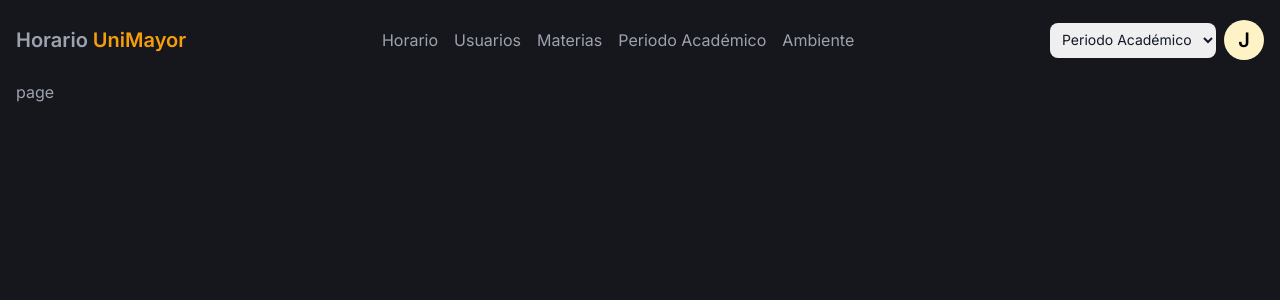
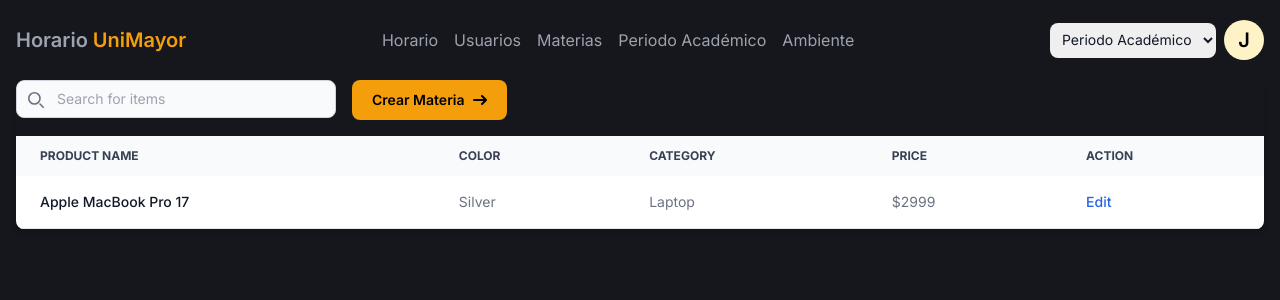
Before and after one commit to igrisdev/horario_unimayor, a Next.js app: page /dashboard/subject in a window 1280 px wide. Shown: the top 300 px of the page. Built offline with nearby package versions, Linux system fonts and the light colour scheme.

Commit message:
create table from subject

```diff
--- /dev/null
+++ b/src/app/(vista)/dashboard/subject/create/page.jsx
@@ -0,0 +1,5 @@
+export default function SubjectCreate() {
+  return (
+    <div>page</div>
+  )
+}
--- a/src/app/(vista)/dashboard/subject/page.jsx
+++ b/src/app/(vista)/dashboard/subject/page.jsx
@@ -1,3 +1,9 @@
+import { TableSubject } from '@/components/dashboard/subject/TableSubject'
+
 export default function Subject() {
-  return <div>page</div>
+  return (
+    <main>
+      <TableSubject />
+    </main>
+  )
 }
--- /dev/null
+++ b/src/components/dashboard/subject/TableSubject.jsx
@@ -0,0 +1,132 @@
+import Link from 'next/link'
+
+export const TableSubject = () => {
+  return (
+    <section class='relative overflow-x-auto shadow-md sm:rounded-lg'>
+      <div class='flex gap-x-4 pb-4'>
+        <div class='relative'>
+          <div class='absolute inset-y-0 rtl:inset-r-0 start-0 flex items-center ps-3 pointer-events-none'>
+            <svg
+              class='w-4 h-4 text-gray-500'
+              aria-hidden='true'
+              xmlns='http://www.w3.org/2000/svg'
+              fill='none'
+              viewBox='0 0 20 20'
+            >
+              <path
+                stroke='currentColor'
+                stroke-linecap='round'
+                stroke-linejoin='round'
+                stroke-width='2'
+                d='m19 19-4-4m0-7A7 7 0 1 1 1 8a7 7 0 0 1 14 0Z'
+              />
+            </svg>
+          </div>
+          <input
+            type='text'
+            id='table-search'
+            class='block p-2 ps-10 text-sm text-gray-900 border border-gray-300 rounded-lg w-80 bg-gray-50 outline-none'
+            placeholder='Search for items'
+          />
+        </div>
+
+        <Link
+          href='/dashboard/subject/create'
+          class='text-black font-semibold rounded-lg text-sm px-5 py-2.5 text-center inline-flex items-center bg-amber-500 transition-colors hover:bg-amber-200'
+        >
+          Crear Materia
+          <svg
+            class='rtl:rotate-180 w-3.5 h-3.5 ms-2'
+            aria-hidden='true'
+            xmlns='http://www.w3.org/2000/svg'
+            fill='none'
+            viewBox='0 0 14 10'
+          >
+            <path
+              stroke='currentColor'
+              stroke-linecap='round'
+              stroke-linejoin='round'
+              stroke-width='2'
+              d='M1 5h12m0 0L9 1m4 4L9 9'
+            />
+          </svg>
+        </Link>
+      </div>
+      <table class='w-full text-sm text-left rtl:text-right text-gray-500'>
+        <thead class='text-xs text-gray-700 uppercase bg-gray-50'>
+          <tr>
+            {/* <th
+              scope='col'
+              class='p-4'
+            >
+              <div class='flex items-center'>
+                <input
+                  id='checkbox-all-search'
+                  type='checkbox'
+                  class='w-4 h-4 text-blue-600 bg-gray-100 border-gray-300 rounded focus:ring-blue-500 dark:focus:ring-blue-600 dark:ring-offset-gray-800 dark:focus:ring-offset-gray-800 focus:ring-2 dark:bg-gray-700 dark:border-gray-600'
+                />
+                <label
+                  for='checkbox-all-search'
+                  class='sr-only'
+                >
+                  checkbox
+                </label>
+              </div>
+            </th> */}
+            <th
+              scope='col'
+              class='px-6 py-3'
+            >
+              Product name
+            </th>
+            <th
+              scope='col'
+              class='px-6 py-3'
+            >
+              Color
+            </th>
+            <th
+              scope='col'
+              class='px-6 py-3'
+            >
+              Category
+            </th>
+            <th
+              scope='col'
+              class='px-6 py-3'
+            >
+              Price
+            </th>
+            <th
+              scope='col'
+              class='px-6 py-3'
+            >
+              Action
+            </th>
+          </tr>
+        </thead>
+        <tbody>
+          <tr class='bg-white border-b hover:bg-gray-50 '>
+            <th
+              scope='row'
+              class='px-6 py-4 font-medium text-gray-900 whitespace-nowrap'
+            >
+              Apple MacBook Pro 17
+            </th>
+            <td class='px-6 py-4'>Silver</td>
+            <td class='px-6 py-4'>Laptop</td>
+            <td class='px-6 py-4'>$2999</td>
+            <td class='px-6 py-4'>
+              <a
+                href='#'
+                class='font-medium text-blue-600 hover:underline'
+              >
+                Edit
+              </a>
+            </td>
+          </tr>
+        </tbody>
+      </table>
+    </section>
+  )
+}
```
